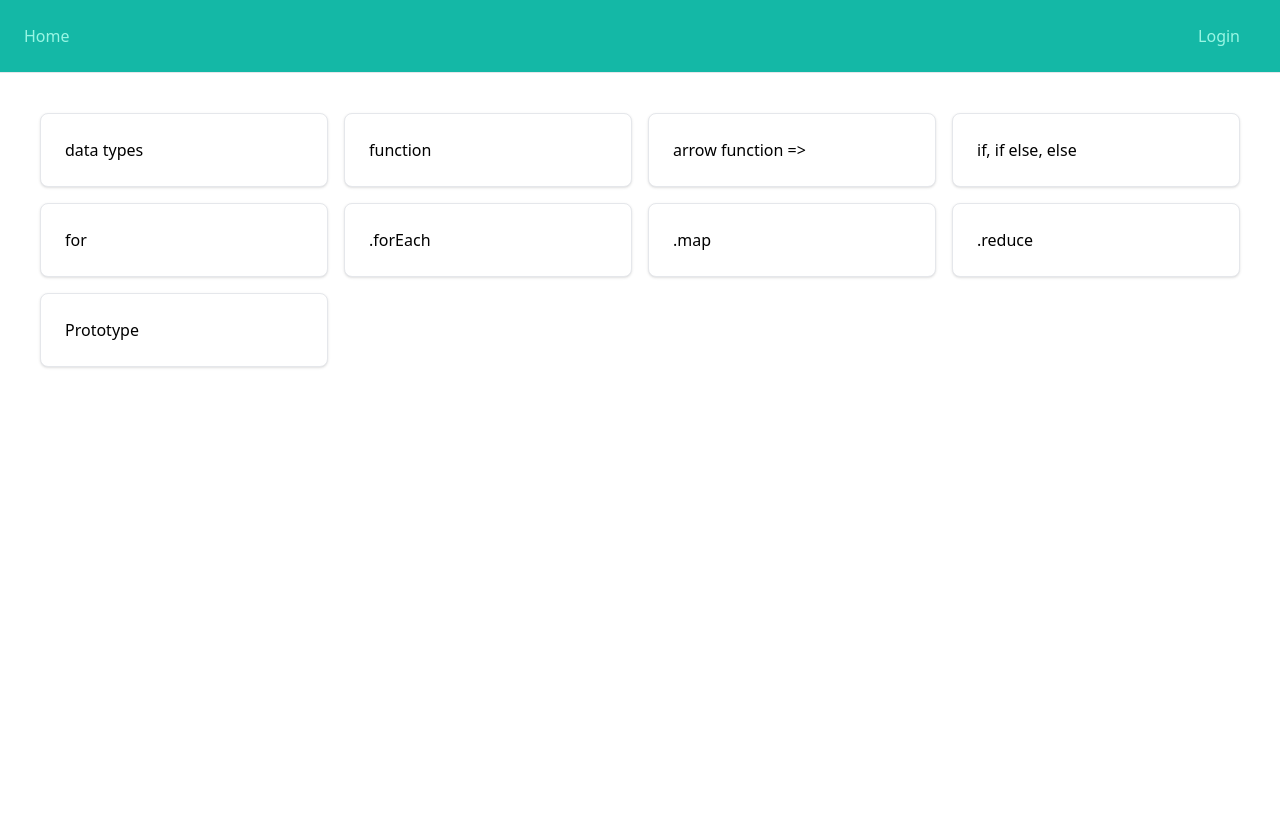
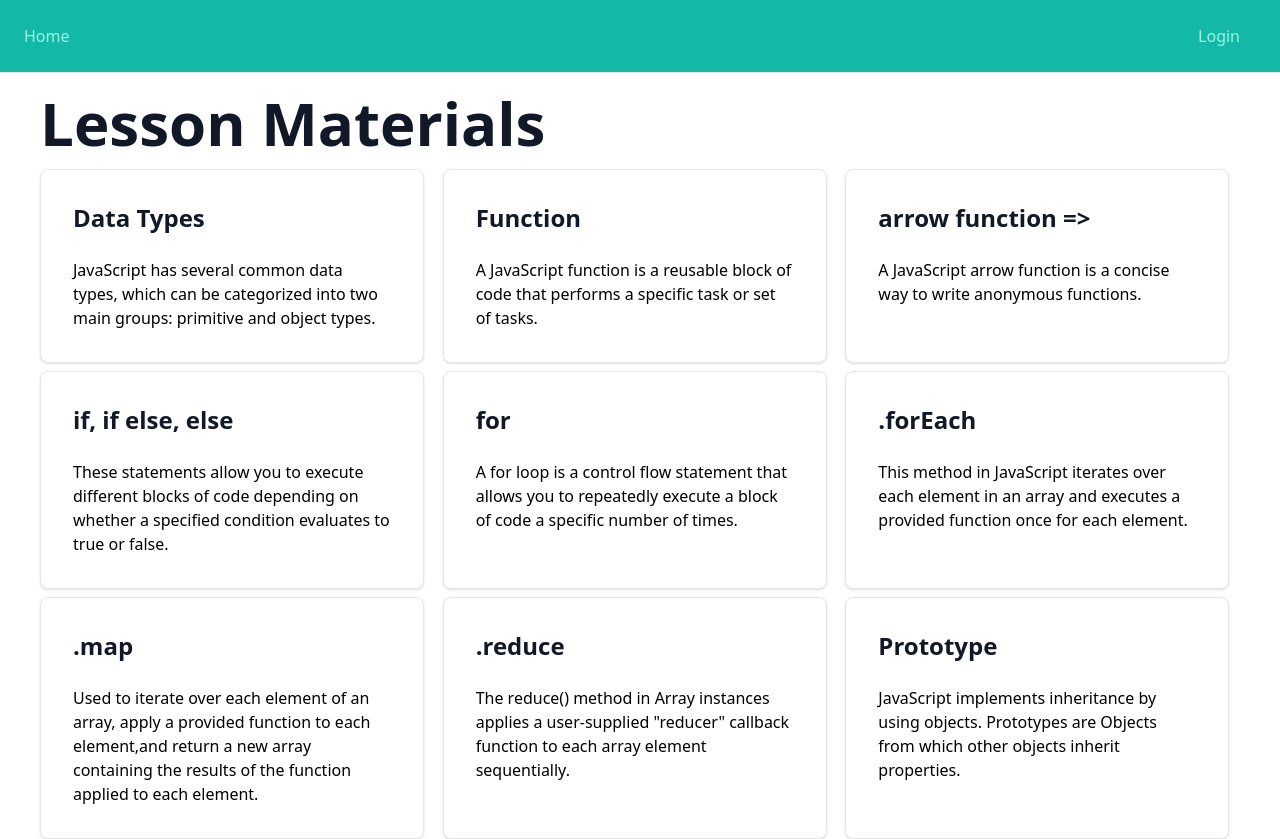
Before and after one commit to spencer-rangle/fundamentals-practice-1, a React (Create React App) app: page / in a window 1280 px wide. Before the commit the page ends 800 px from the top, so only its background shows below. Built offline with nearby package versions, Linux system fonts and the light colour scheme.

Commit message:
added a heading to the home page and added a subtext to material list cards

```diff
--- a/src/components/Home/HomePage.js
+++ b/src/components/Home/HomePage.js
@@ -2,7 +2,7 @@ import MaterialsSection from '../MaterialsSection/MaterialsSection'
 
 const HomePage = () => {
   return (
-    <>
+    <div>
       {/* <h2>Participants</h2> */}
       {/*
           The ParticipantPage was to showcase work done by contributors
@@ -10,8 +10,11 @@ const HomePage = () => {
         */}
       {/* TODO: Possibly remove VVV, discuss first? */}
       {/* <ParticipantsPage /> */}
+      <h1 className="mb-4 text-4xl font-extrabold text-gray-900 md:text-5xl lg:text-6xl dark:text-black pt-5 pl-10">
+        Lesson Materials
+      </h1>
       <MaterialsSection />
-    </>
+    </div>
   )
 }
 
--- a/src/components/MaterialsSection/MaterialsSection.js
+++ b/src/components/MaterialsSection/MaterialsSection.js
@@ -2,30 +2,78 @@
 import Linker from '../Linker/Linker'
 
 const materialItems = [
-  { label: 'data types', destination: '/data-types' },
-  { label: 'function', destination: '/normal-function' },
-  { label: 'arrow function =>', destination: '/arrow-fuction' },
-  { label: 'if, if else, else', destination: '/if-statement' },
-  { label: 'for', destination: '/for-loop' },
-  { label: '.forEach', destination: '/for-each' },
-  { label: '.map', destination: '/map-loop' },
-  { label: '.reduce', destination: '/reduce' },
-  { label: 'Prototype', destination: '/prototype' },
+  {
+    label: 'Data Types',
+    subtext: `JavaScript has several common data types, which can be categorized into
+      two main groups: primitive and object types.`,
+    destination: '/data-types',
+  },
+  {
+    label: 'Function',
+    subtext: `A JavaScript function is a reusable block of code that performs a specific task or set of tasks.`,
+    destination: '/normal-function',
+  },
+  {
+    label: 'arrow function =>',
+    subtext: `A JavaScript arrow function is a concise way to write anonymous functions.
+`,
+    destination: '/arrow-fuction',
+  },
+  {
+    label: 'if, if else, else',
+    subtext: `These statements allow you to execute different blocks of code depending on whether a specified condition evaluates to true or false.`,
+    destination: '/if-statement',
+  },
+  {
+    label: 'for',
+    subtext: `A for loop is a control flow statement that allows you to repeatedly execute a block of code a specific number of times.`,
+    destination: '/for-loop',
+  },
+  {
+    label: '.forEach',
+    subtext: `This method in JavaScript iterates over each element in an array and executes a provided function once for each element.`,
+    destination: '/for-each',
+  },
+  {
+    label: '.map',
+    subtext: `Used to iterate over each element of an array, apply a provided function
+        to each element,and return a new array containing the results of the function applied to
+        each element.`,
+    destination: '/map-loop',
+  },
+  {
+    label: '.reduce',
+    subtext: `The reduce() method in Array instances applies a user-supplied "reducer" callback function to each array element sequentially.`,
+    destination: '/reduce',
+  },
+  {
+    label: 'Prototype',
+    subtext: `JavaScript implements inheritance by using objects. Prototypes are
+        Objects from which other objects inherit properties.`,
+    destination: '/prototype',
+  },
 ]
 
 const materialLinks = materialItems.map((item) => {
   console.log('materials')
   console.log(item)
   return (
-    <Linker key={item.label} destination={item.destination}>
-      <div>{item.label}</div>
+    <Linker
+      key={item.label}
+      destination={item.destination}
+      subtext={item.subtext}
+    >
+      <h2 className="mb-2 text-2xl font-extrabold text-gray-900 md:text-2xl lg:text-2xl dark:text-black p-2">
+        {item.label}
+      </h2>
+      <p className="p-2">{item.subtext}</p>
     </Linker>
   )
 })
 
 const MaterialsSection = () => {
   return (
-    <div className="grid grid-cols-4 gap-4 align-start justify-center h-56 p-10">
+    <div className="grid grid-cols-3 gap-2 align-start justify-center h-56 px-10">
       {materialLinks}
     </div>
   )
--- a/src/components/MaterialsSection/Prototypes/Prototypes.js
+++ b/src/components/MaterialsSection/Prototypes/Prototypes.js
@@ -7,7 +7,7 @@ const PrototypePage = () => {
       <section>
         {' '}
         JavaScript implements inheritance by using objects. Prototypes are
-        Objects from which other objects inherit properties
+        Objects from which other objects inherit properties.
       </section>
       <div className="code-container">
         <pre>
```
